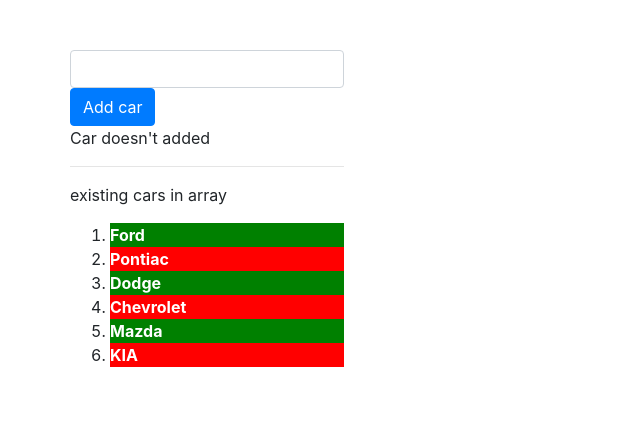
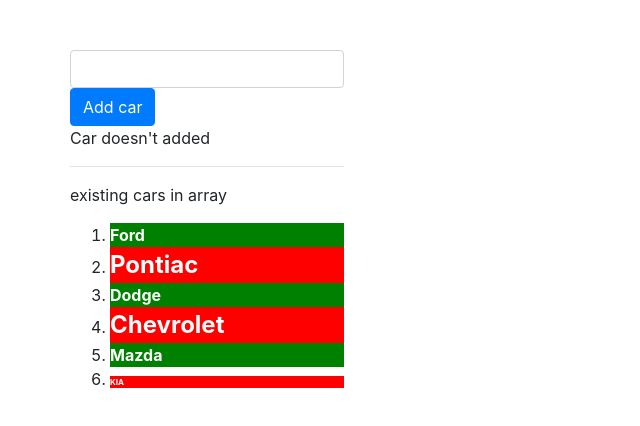
Before and after one commit to flalfalaen/udemy-angular, an Angular app: page / in a window 1280 px wide. Shown: the top 426 px of the page, without its empty margins (0-640 px from the left). Built offline with nearby package versions, Linux system fonts and the light colour scheme.

Commit message:
2.12 adding class in realtime to cars.component with [ngClass]

```diff
--- a/src/app/cars/cars.component.css
+++ b/src/app/cars/cars.component.css
@@ -0,0 +1,7 @@
+.text-decoration-big {
+  font-size: 150%;
+}
+
+.text-decoration-small {
+  font-size: 50%;
+}
--- a/src/app/cars/cars.component.html
+++ b/src/app/cars/cars.component.html
@@ -21,7 +21,10 @@
 <p>{{'existing cars in array'}}</p>
 <ol>
   <li *ngFor="let carName of carsArray; let carIndex = index">
-    <div [ngStyle]="{backgroundColor: (carIndex + 1) % 2 === 0 ? 'red' : 'green', 'color': 'white'}"  >
+    <div
+      [ngStyle]="{backgroundColor: (carIndex + 1) % 2 === 0 ? 'red' : 'green', 'color': 'white'}"
+      [ngClass]="{'text-decoration-big': carBigNameFiltering(carName), 'text-decoration-small': carSmallNameFiltering(carName)}"
+    >
       <b>{{ carName }}</b>
     </div>
   </li>
--- a/src/app/cars/cars.component.ts
+++ b/src/app/cars/cars.component.ts
@@ -30,6 +30,12 @@
     this.carNameInput = null;
   }
 
+  carBigNameFiltering(carName: string) {
+    return carName.length > 5;
+  }
+  carSmallNameFiltering(carName: string) {
+    return carName.length < 4;
+  }
   // 2.7 - 2.9
   // inputText = 'please enter your text here';
 
```
